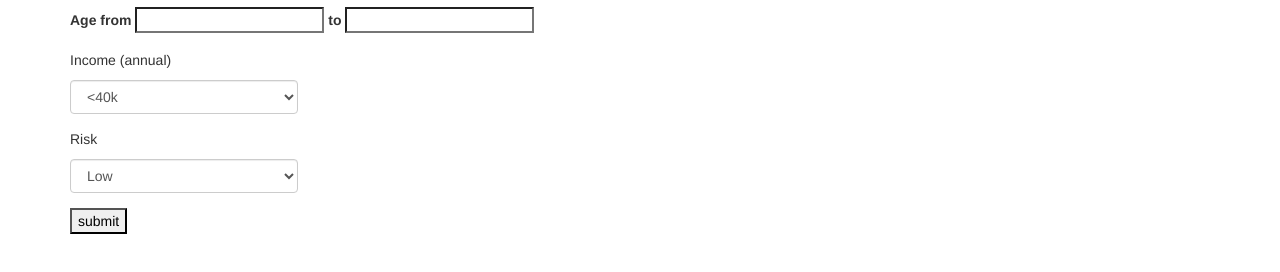
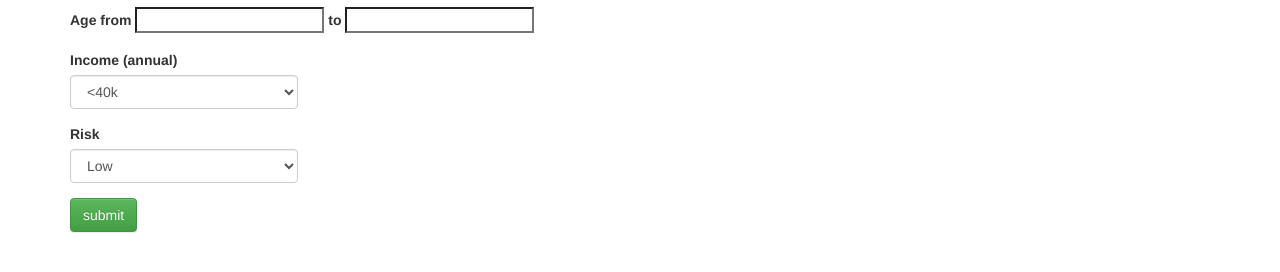
Before and after one commit to zation/something, a website: page fedex/report.html in a window 1280 px wide. Shown: the part 506-778 px from the top of the page. Drawn offline with Linux system fonts and the light colour scheme; files that its build step writes are made by us from their sources; files whose address does not match are found by name.

Commit message:
style change for report page

```diff
--- a/fedex/report.html
+++ b/fedex/report.html
@@ -157,7 +157,7 @@
 			<input type="text" id="toage" class="to age">
 		</div>
 		<div class="income-rule form-group">
-			<p>Income (annual)</p>
+			<label>Income (annual)</label>
 			<select name="Income per year" class="form-control" id="income" style="width:20%">
 			<option value="Low">&lt;40k</option>
 			<option value="Middle">40k - 80k</option>
@@ -165,7 +165,7 @@
 		</select>
 		</div>
 		<div class="risk-rule form-group">
-			<p>Risk</p>
+			<label for="risk">Risk</label>
 			<select name="Risk" id="risk" class="form-control" style="width:20%">
 			<option value="Low">Low</option>
 			<option value="Middle">Middle</option>
@@ -173,7 +173,7 @@
 		</select>
 		</div>
 </form>
-	<button id="submit">
+	<button type="button" class="btn btn-success" id="submit">
 			submit
 	</button>
 </div>
```
